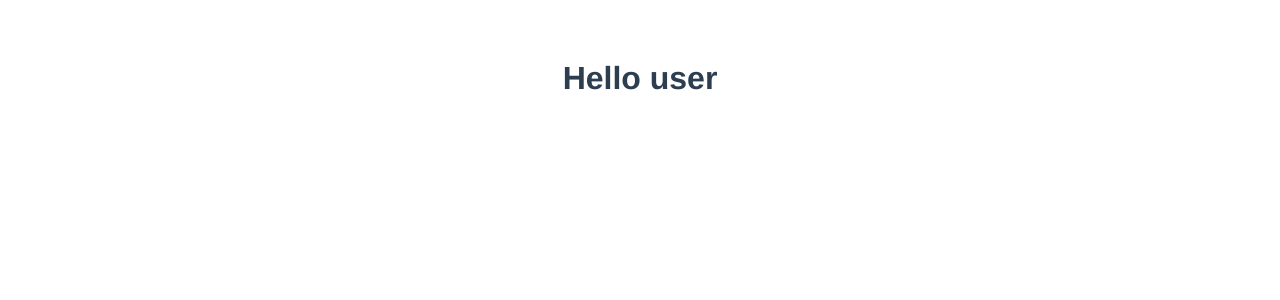
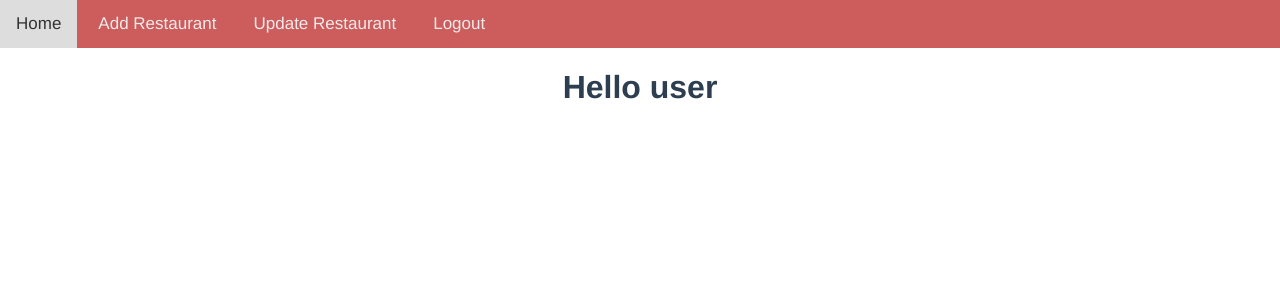
Before and after one commit to lemael/resto-projekt, a Vue app: page / in a window 1280 px wide. Shown: the top 300 px of the page. Built offline with nearby package versions, Linux system fonts and the light colour scheme; sample sign-in values are in the browser's storage.

Commit message:
Create Header for Project

```diff
--- a/src/App.vue
+++ b/src/App.vue
@@ -21,7 +21,11 @@ export default {
   -moz-osx-font-smoothing: grayscale;
   text-align: center;
   color: #2c3e50;
-  margin-top: 60px;
+
+}
+body{
+  padding: 0px;
+  margin: 0px;
 }
 .logo {
   width: 100px;
--- /dev/null
+++ b/src/components/Header.vue
@@ -0,0 +1,32 @@
+<template>
+    <div class="nav">
+        <a href="#">Home</a>
+        <a href="#">Add Restaurant</a>
+        <a href="#">Update Restaurant</a>
+        <a href="#">Logout</a>
+    </div>
+</template>
+<script>
+export default{
+    name:"HeaderPage"
+}
+</script>
+<style>
+.nav{
+    background-color: #cd5c5c;
+    overflow: hidden;
+}
+.nav a {
+    float: left;
+    color: #f2f2f2f2;
+    padding: 14px 16px;
+    text-align: center;
+    font-size: 17px;
+    text-decoration: none;
+    margin-right: 5px;
+}
+.nav a:hover {
+    background: #ddd;
+    color: #333;
+}
+</style>
--- a/src/components/HomePage.vue
+++ b/src/components/HomePage.vue
@@ -1,10 +1,15 @@
 <template>
+    <Header />
     <h1>Hello user</h1>
 
 </template>
 <script>
+import Header from "./Header.vue"
 export default {
     name: "HomePage",
+    components:{
+        Header
+    },
     mounted()
     {
       let user= localStorage.getItem("user-info");
```
